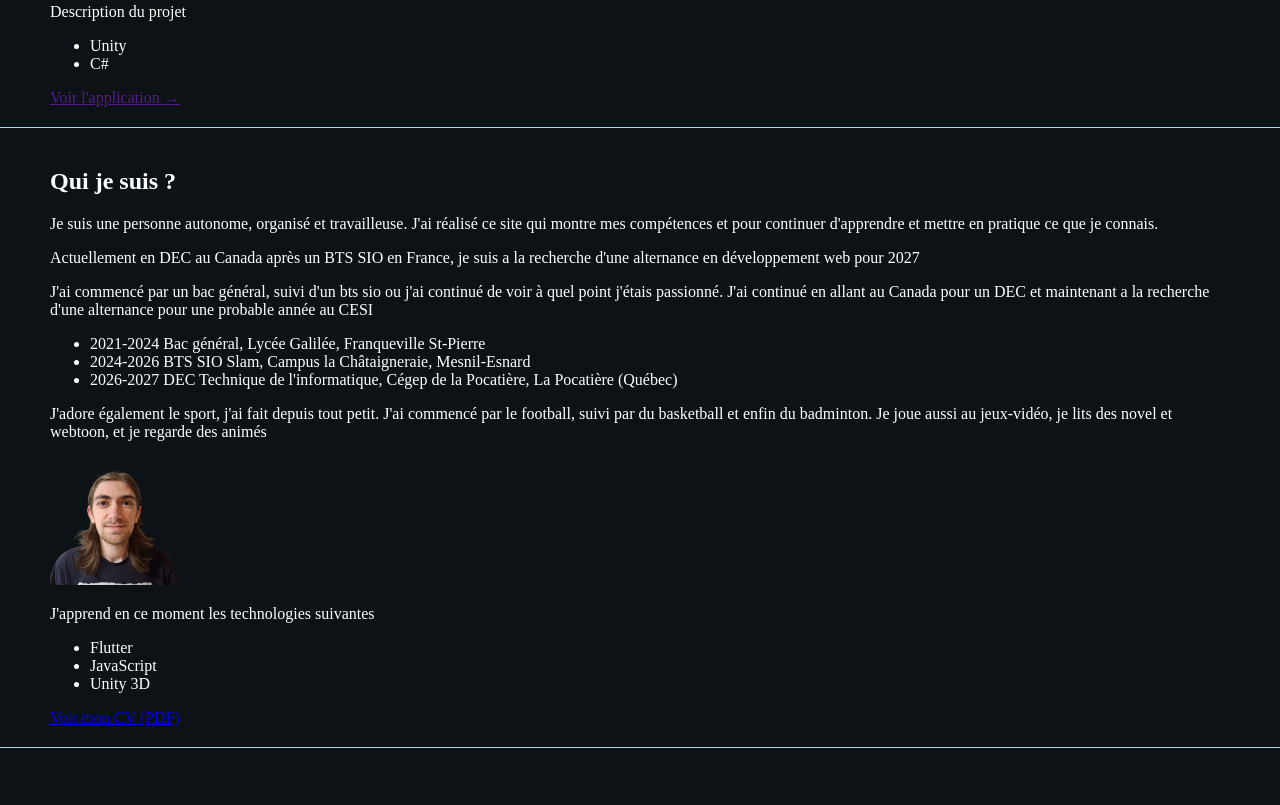
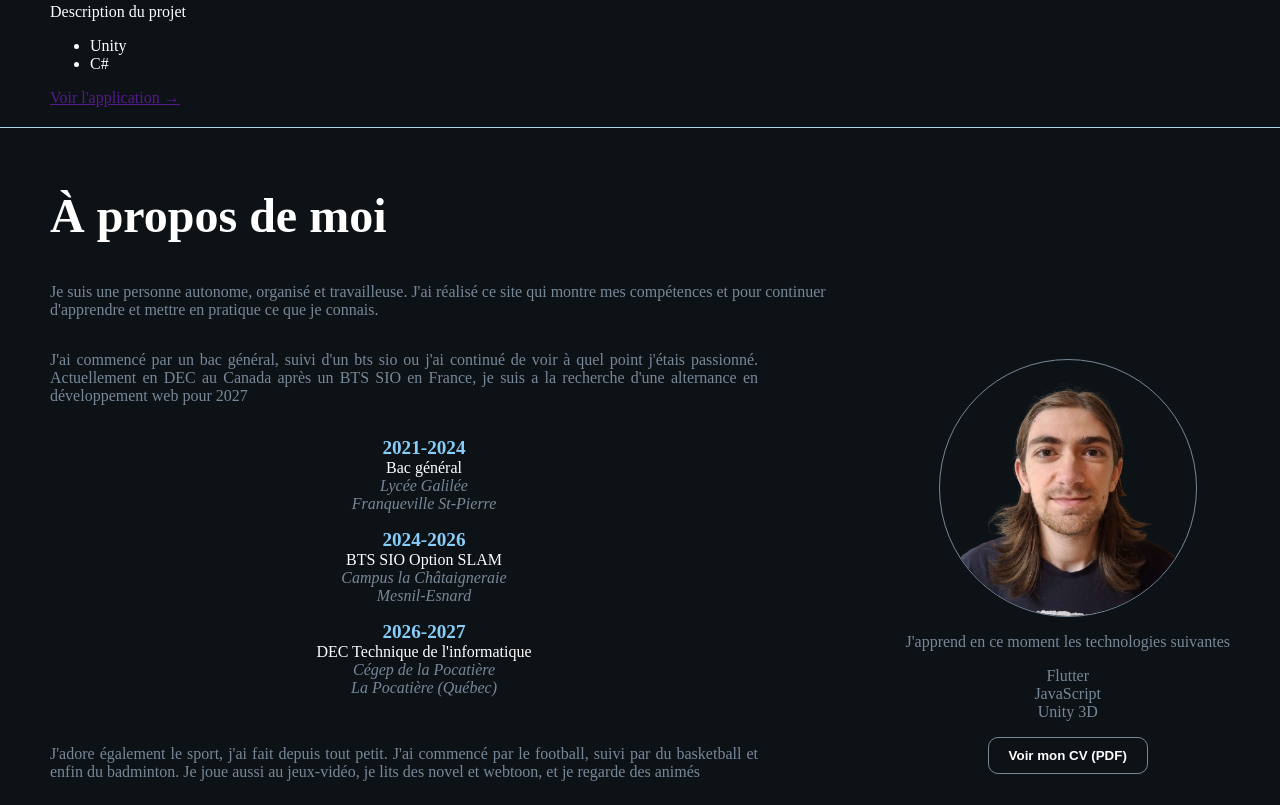
Before and after one commit to yalac/portfolio, a plain HTML site: page index.html in a window 1280 px wide. Shown: the part 1314-2119 px from the top of the page. Drawn offline with Linux system fonts and the light colour scheme.

Commit message:
style(about): add CSS styling and update HTML classes

```diff
--- a/css/style.css
+++ b/css/style.css
@@ -168,6 +168,87 @@ header nav ul {
 .about {
     padding: 20px 50px;
     border-bottom: 0.5px solid lightblue;
+    color: lightslategray;
+}
+
+/* le titre du a propos */
+.about-title {
+    font-size: 3em;
+    font-weight: 800;
+    color: white;
+}
+
+/* description du a propos */
+.about-description {
+    width: 70%;
+}
+
+/* partie gauche du a propos */
+.about-left {
+    display: flex;
+    flex-direction: column;
+    width: 60%;
+    text-align: justify;
+}
+
+/* partie avec mes formations */
+.about-formations {
+    list-style: none;
+}
+
+.formation-year {
+    font-size: 1.2rem;
+    color: lightskyblue;
+}
+
+.formation-graduate {
+    color: white;
+}
+
+.formation-school,
+.formation-city {
+    font-style: italic;
+}
+
+.formations-list {
+    display: flex;
+    flex-direction: column;
+    align-items: center;
+    margin-bottom: 1rem;
+}
+
+.about-right {
+    display: flex;
+    flex-direction: column;
+    align-items: center;
+}
+
+.about-learn ul {
+    list-style: none;
+    text-align: center;
+    padding: 0;
+}
+
+.about-photo {
+    border: 1px solid lightslategray;
+    border-radius: 50%;
+}
+
+/* le bouton pour ouvrir le cv */
+.about-cv {
+    text-decoration: none;
+    background-color: #0d1216;
+    color: white;
+    font-weight: 800;
+    padding: 10px 20px;
+    border: 0.5px solid lightslategray;
+    border-radius: 10px;
+}
+
+.about-cv:hover {
+    border: 0.5px solid lightskyblue;
+    transform: translateY(-5px);
+    cursor: pointer;
 }
 
 /*========================*/
@@ -185,6 +266,12 @@ header nav ul {
     margin-bottom: -1rem;
 }
 
+/* description du contact */
+.contact-description {
+    color: lightslategray;
+}
+
+/* partie gauche du contact */
 .contact-left {
     background-color: #0d2327;
     padding: 15px;
@@ -192,6 +279,7 @@ header nav ul {
     width: 55%;
 }
 
+/* formulaire du contact */
 .contact-form {
     gap: 15px;
     padding: 0 10px;
@@ -239,11 +327,13 @@ header nav ul {
     border: none;
 }
 
+/* partie droite du contact*/
 .contact-right {
     color: lightslategray;
     width: 35%;
 }
 
+/* le texte qui est a droite du contact */
 .contact-right-text {
     padding-bottom: 15px;
 }
@@ -253,6 +343,7 @@ header nav ul {
     border-bottom: 0.5px dashed lightslategray;
 }
 
+/* les liens de mes réseaux sociaux */
 .contact-social-media {
     display: flex;
     gap: 10px;
@@ -274,10 +365,6 @@ header nav ul {
     border: 0.5px solid lightskyblue;
 }
 
-.contact-description {
-    color: lightslategray;
-}
-
 /*========================*/
 /* Style section footer */
 /*========================*/
@@ -289,11 +376,18 @@ header nav ul {
     color: lightslategray;
 }
 
+/* lien du footer */
 footer a {
     text-decoration: none;
     color: lightslategray;
 }
 
+footer a:hover {
+    color: white;
+    text-decoration: underline 0.5px lightskyblue;
+}
+
+/* navigation du footer */
 footer nav ul {
     display: flex;
     list-style: none;
@@ -301,8 +395,3 @@ footer nav ul {
     text-decoration: underline 0.5px lightslategray;
     text-underline-offset: 10px;
 }
-
-footer a:hover {
-    color: white;
-    text-decoration: underline 0.5px lightskyblue;
-}
--- a/index.html
+++ b/index.html
@@ -170,73 +170,115 @@
 
             <!--HACK: Section a propos (mes informations)-->
             <section id="about" class="about">
-                <h2>Qui je suis ?</h2>
+                <h2 class="about-title">À propos de moi</h2>
 
                 <!--description-->
-                <p>
+                <p class="about-description">
                     Je suis une personne autonome, organisé et travailleuse.
                     J'ai réalisé ce site qui montre mes compétences et pour
                     continuer d'apprendre et mettre en pratique ce que je
                     connais.
                 </p>
-                <p>
-                    Actuellement en DEC au Canada après un BTS SIO en France, je
-                    suis a la recherche d'une alternance en développement web
-                    pour 2027
-                </p>
-
+                <div class="left-and-right">
+                    <div class="about-left">
                         <!--parcours-->
-                <p>
-                    J'ai commencé par un bac général, suivi d'un bts sio ou j'ai
-                    continué de voir à quel point j'étais passionné. J'ai
-                    continué en allant au Canada pour un DEC et maintenant a la
-                    recherche d'une alternance pour une probable année au CESI
+                        <p class="about-course">
+                            J'ai commencé par un bac général, suivi d'un bts sio
+                            ou j'ai continué de voir à quel point j'étais
+                            passionné. Actuellement en DEC au Canada après un
+                            BTS SIO en France, je suis a la recherche d'une
+                            alternance en développement web pour 2027
                         </p>
 
                         <!--formations-->
-                <ul>
-                    <li>
-                        2021-2024 Bac général, Lycée Galilée, Franqueville
-                        St-Pierre
+                        <ul class="about-formations">
+                            <li class="formations-list">
+                                <strong class="formation-year"
+                                    >2021-2024</strong
+                                >
+                                <span class="formation-graduate"
+                                    >Bac général</span
+                                >
+                                <span class="formation-school"
+                                    >Lycée Galilée</span
+                                >
+                                <span class="formation-city"
+                                    >Franqueville St-Pierre</span
+                                >
                             </li>
-                    <li>
-                        2024-2026 BTS SIO Slam, Campus la Châtaigneraie,
-                        Mesnil-Esnard
+                            <li class="formations-list">
+                                <strong class="formation-year"
+                                    >2024-2026</strong
+                                >
+                                <span class="formation-graduate"
+                                    >BTS SIO Option SLAM</span
+                                >
+                                <span class="formation-school"
+                                    >Campus la Châtaigneraie</span
+                                >
+                                <span class="formation-city"
+                                    >Mesnil-Esnard
+                                </span>
                             </li>
-                    <li>
-                        2026-2027 DEC Technique de l'informatique, Cégep de la
-                        Pocatière, La Pocatière (Québec)
+                            <li class="formations-list">
+                                <strong class="formation-year"
+                                    >2026-2027</strong
+                                >
+                                <span class="formation-graduate"
+                                    >DEC Technique de l'informatique</span
+                                >
+                                <span class="formation-school"
+                                    >Cégep de la Pocatière</span
+                                >
+                                <span class="formation-city"
+                                    >La Pocatière (Québec)
+                                </span>
                             </li>
                         </ul>
 
                         <!--loisirs-->
-                <p>
-                    J'adore également le sport, j'ai fait depuis tout petit.
-                    J'ai commencé par le football, suivi par du basketball et
-                    enfin du badminton. Je joue aussi au jeux-vidéo, je lits des
-                    novel et webtoon, et je regarde des animés
+                        <p class="about-hobbies">
+                            J'adore également le sport, j'ai fait depuis tout
+                            petit. J'ai commencé par le football, suivi par du
+                            basketball et enfin du badminton. Je joue aussi au
+                            jeux-vidéo, je lits des novel et webtoon, et je
+                            regarde des animés
                         </p>
+                    </div>
 
+                    <div class="about-right">
                         <!--photo profil-->
                         <img
+                            class="about-photo"
                             src="assets/img/portrait.png"
                             alt="photo de profil"
-                    width="128"
-                    height="128"
+                            width="256"
+                            height="256"
                         />
 
                         <!--ce que j'apprend-->
-                <p>J'apprend en ce moment les technologies suivantes</p>
+                        <div class="about-learn">
+                            <p>
+                                J'apprend en ce moment les technologies
+                                suivantes
+                            </p>
                             <ul>
                                 <li>Flutter</li>
                                 <li>JavaScript</li>
                                 <li>Unity 3D</li>
                             </ul>
+                        </div>
 
                         <!--accéder à mon cv en pdf-->
-                <a href="assets/docs/Yanis_CV.pdf" target="_blank"
-                    >Voir mon CV (PDF)</a
+                        <button
+                            class="about-cv"
+                            href="assets/docs/Yanis_CV.pdf"
+                            target="_blank"
                         >
+                            Voir mon CV (PDF)
+                        </button>
+                    </div>
+                </div>
             </section>
             <div class="border-line"></div>
 
```
Lines whose indentation alone changed are shown as unchanged.
